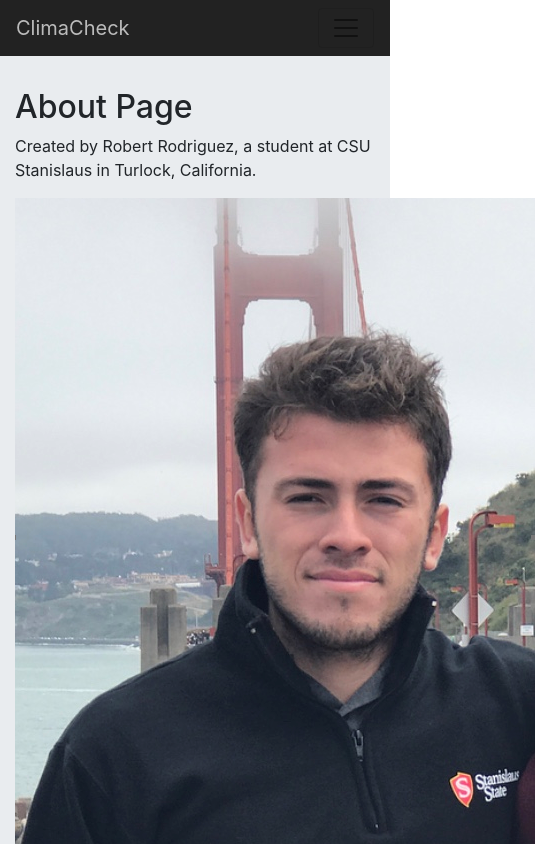
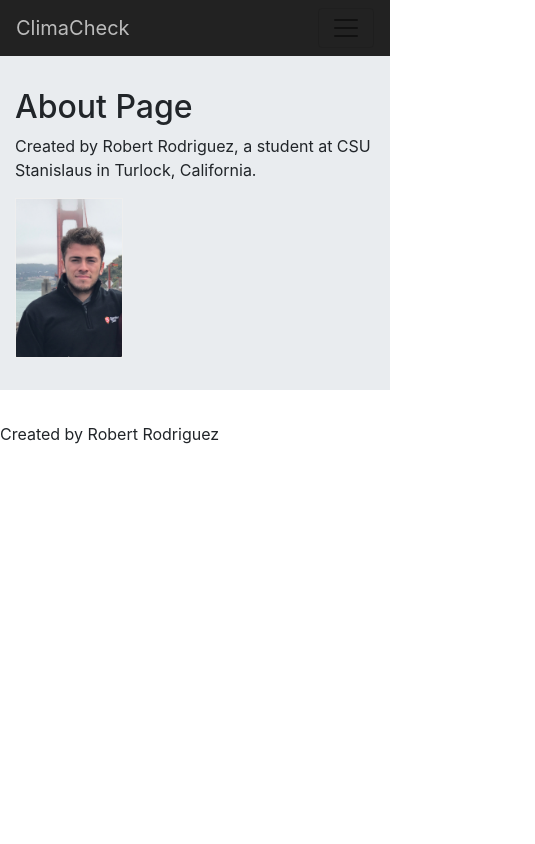
Before and after one commit to Robertr710/Weather-App, a React (Create React App) app: page /about in a window 390 px wide. Shown: the top 844 px of the page, 535 px wide, since content can reach past the window. Built offline with nearby package versions, Linux system fonts and the light colour scheme.

Commit message:
Mobile friendly update

```diff
--- /dev/null
+++ b/src/components/pages/About.css
@@ -0,0 +1,9 @@
+.About{
+    width:30%;
+    border: 1px solid #eee;
+}
+@media only screen and (max-device-width: 400px) {
+    .About {
+        width:70%
+    }
+}
--- a/src/components/pages/About.js
+++ b/src/components/pages/About.js
@@ -1,9 +1,10 @@
 import React from 'react'
+import './About.css'
 
 export const About = () => (
   <div>
     <h2>About Page</h2>
     <p>Created by Robert Rodriguez, a student at CSU Stanislaus in Turlock, California.</p>
-    <img src="/Images/profilepic.PNG" alt=""/>
+    <img  className="About" src="/Images/profilepic.PNG" alt=""/>
   </div>
 )
```
